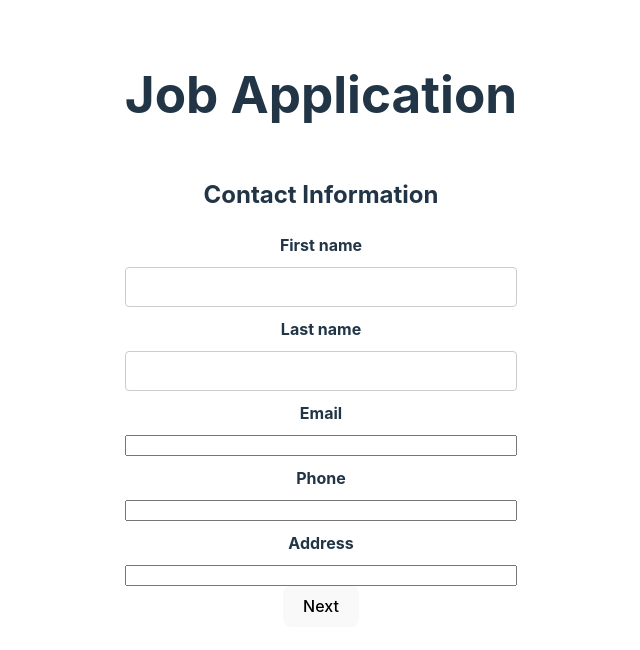
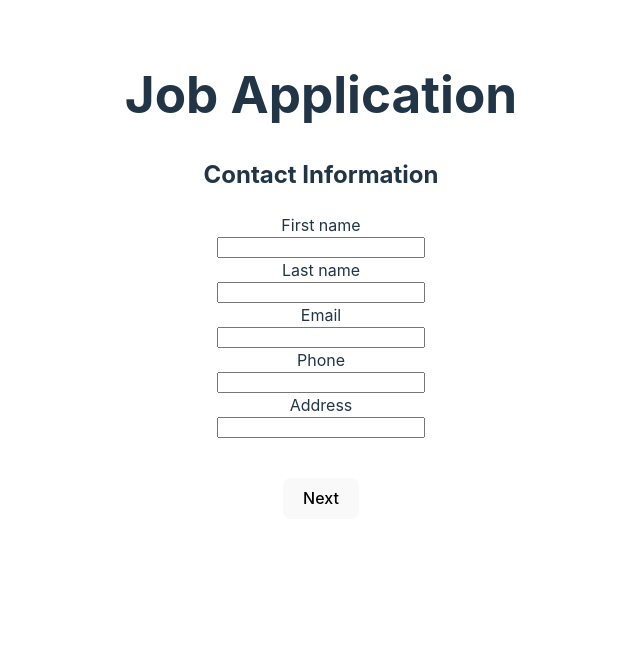
Before and after one commit to soniikot/resume-builder, a React (Vite) app: page / in a window 1280 px wide. Shown: the top 650 px of the page, without its empty margins (319-959 px from the left). Built offline with nearby package versions, Linux system fonts and the light colour scheme.

Commit message:
works but strange

```diff
--- a/src/Components/Contact/Contact.css
+++ b/src/Components/Contact/Contact.css
@@ -1,4 +1,9 @@
 .form {
   display: flex;
   flex-direction: column;
+  align-items: center;
 }
+
+label {
+  text-align: center;
+}
--- a/src/Components/Experience/Experience.css
+++ b/src/Components/Experience/Experience.css
@@ -1,40 +1,14 @@
-form {
+.form {
   display: flex;
   flex-direction: column;
-  gap: 10px;
+  align-items: center;
+  margin-bottom: 20px;
 }
 
-input[type="button"],
-input[type="submit"],
-input[type="text"],
-input[type="date"],
-textarea {
-  padding: 10px;
-  font-size: 16px;
-  border: 1px solid #ccc;
-  border-radius: 4px;
+input {
+  width: 200px;
 }
 
-label {
-  font-weight: bold;
-  margin-top: 10px;
+button {
+  margin: 20px;
 }
-
-div {
-  display: flex;
-  flex-direction: column;
-}
-
-div label {
-  margin-top: 0;
-}
-
-button.addButton {
-  padding: 10px 15px;
-
-  background-color: #007bff;
-}
-
-button.addButton:hover {
-  background-color: #0056b3;
-}
--- a/src/Components/Experience/Experience.jsx
+++ b/src/Components/Experience/Experience.jsx
@@ -1,7 +1,8 @@
 import "./Experience.css";
 import { useLocalStorage } from "../../hooks/useLocalStorage";
+import React from "react";
 
-/*const Experience = () => {
+function Experience() {
   const blankJob = {
     id: null,
     jobTitle: "",
@@ -10,132 +11,61 @@ import { useLocalStorage } from "../../hooks/useLocalStorage";
     description: "",
   };
 
-  //const [jobState, setJobState] = useLocalStorage("jobs", []);
+  const [jobs, setJobs] = useLocalStorage("jobs", []);
 
-  const addJob = () => {
-    const newJob = { ...blankJob, id: jobState.length };
-    setJobState([...jobState, newJob]);
-  };
-
-  const handleJobChangeOld = (e) => {
-    const updatedJobs = [...jobState];
-    const idx = e.target.dataset.idx;
-    updatedJobs[idx][e.target.className] = e.target.value;
-    setJobState(updatedJobs);
-  };
-
-  const handleJobChange = (e, name, value) => {
-    const idx = e.target.dataset.idx;
-
-    setJobState(name, value, idx);
-  };
-
-  return (
-    <form>
-      {jobState.map((val, idx) => {
-        const jobTitleId = `jobTitle-${idx}`;
-        const dateStartedId = `dateStarted-${idx}`;
-        const dateFinishedId = `dateFinished-${idx}`;
-        const descriptionId = `description-${idx}`;
-        return (
-          <div key={`job-${idx}`}>
-            <label htmlFor={jobTitleId}>{`Job #${idx + 1}`}</label>
-            <input
-              type="text"
-              name={jobTitleId}
-              data-idx={idx}
-              id={jobTitleId}
-              className="jobTitle"
-              value={jobState[idx].jobTitle}
-              onChange={handleJobChange}
-            />
-            <label htmlFor={dateStartedId}>Date Started</label>
-            <input
-              type="date"
-              name={dateStartedId}
-              data-idx={idx}
-              id={dateStartedId}
-              className="dateStarted"
-              value={jobState[idx].dateStarted}
-              onChange={handleJobChange}
-            />
-            <label htmlFor={dateFinishedId}>Date Finished</label>
-            <input
-              type="date"
-              name={dateFinishedId}
-              data-idx={idx}
-              id={dateFinishedId}
-              className="dateFinished"
-              value={jobState[idx].dateFinished}
-              onChange={handleJobChange}
-            />
-            <label htmlFor={descriptionId}>Responsibilities</label>
-            <textarea
-              name={descriptionId}
-              data-idx={idx}
-              id={descriptionId}
-              className="description"
-              value={jobState[idx].description}
-              onChange={handleJobChange}
-            />
-          </div>
-        );
-      })}
-      <input type="button" value="Add New Job" onClick={addJob} />
-    </form>
-  );
-};
-
-export default Experience;
-*/
-
-import React from "react";
-
-function Experience() {
-  const blankJob = {
-    id: null,
-    jobTitle: "",
-    dateStarted: "",
-  };
-
-  const [jobs, setJob] = useLocalStorage("jobs");
-
-  const handleClick = () => {
-    setJob("id", jobs.length, jobs.length);
-    setJob("jobTitle", "", jobs.length);
-    setJob("dateStarted", "", jobs.length);
+  const handleClickAdd = () => {
+    setJobs("id", jobs.length, jobs.length);
+    setJobs("jobTitle", "", jobs.length);
+    setJobs("dateStarted", "", jobs.length);
+    setJobs("dateFinished", "", jobs.length);
+    setJobs(" description:", "", jobs.length);
   };
 
   const handleChange = (e, i) => {
     const { name, value } = e.target;
-    setJob(name, value, i);
+    setJobs(name, value, i);
   };
 
-  const handleDelete = (i) => {
-    const newJobs = [...jobs];
-    newJobs.splice(i, 1);
-    setJob("id", newJobs);
-  };
+  const handleDelete = (i) => {};
 
   return (
-    <div className="App">
-      <button onClick={handleClick}>Add</button>
+    <div className="experience">
       {jobs.map((val, i) => (
         <div>
+          <h2>Job {i + 1}</h2>
+          <form className="form">
+            <label htmlFor="JobTitle">Job Title</label>
             <input
               name="jobTitle"
               value={val.jobTitle}
               onChange={(e) => handleChange(e, i)}
             />
+            <label htmlFor="dateStarted">Date Started</label>
             <input
               name="dateStarted"
+              type="date"
               value={val.dateStarted}
               onChange={(e) => handleChange(e, i)}
             />
+            <label htmlFor="dateFinished">Date Finished</label>
+            <input
+              name="dateFinished"
+              type="date"
+              value={val.dateFinished}
+              onChange={(e) => handleChange(e, i)}
+            />{" "}
+            <label htmlFor="description">Description</label>
+            <input
+              type="textarea"
+              name="description"
+              value={val.description}
+              onChange={(e) => handleChange(e, i)}
+            />
             <button onClick={() => handleDelete(i)}>Delete</button>
+          </form>
         </div>
       ))}
-      <p>{JSON.stringify(jobs)}</p>
+      <button onClick={handleClickAdd}>Add</button>
     </div>
   );
 }
--- a/src/Components/Resume/Resume.jsx
+++ b/src/Components/Resume/Resume.jsx
@@ -3,8 +3,8 @@ import "./Resume.css";
 export default function Resume({ setCurrentPage }) {
   const contact = JSON.parse(localStorage.getItem("contact"));
 
-  const { firstName, lastName, email, phone, address } = contact;
-  console.log(firstName);
+  const { firstName, lastName, email, phone, address } = contact[0];
+
   const job = JSON.parse(localStorage.getItem("jobs"));
 
   const handleEdit = (page) => {
```
Also changed, not shown: src/Components/Experience/useLocalStorage2.js (deleted, +0 -28 lines). Lines whose indentation alone changed are shown as unchanged.
